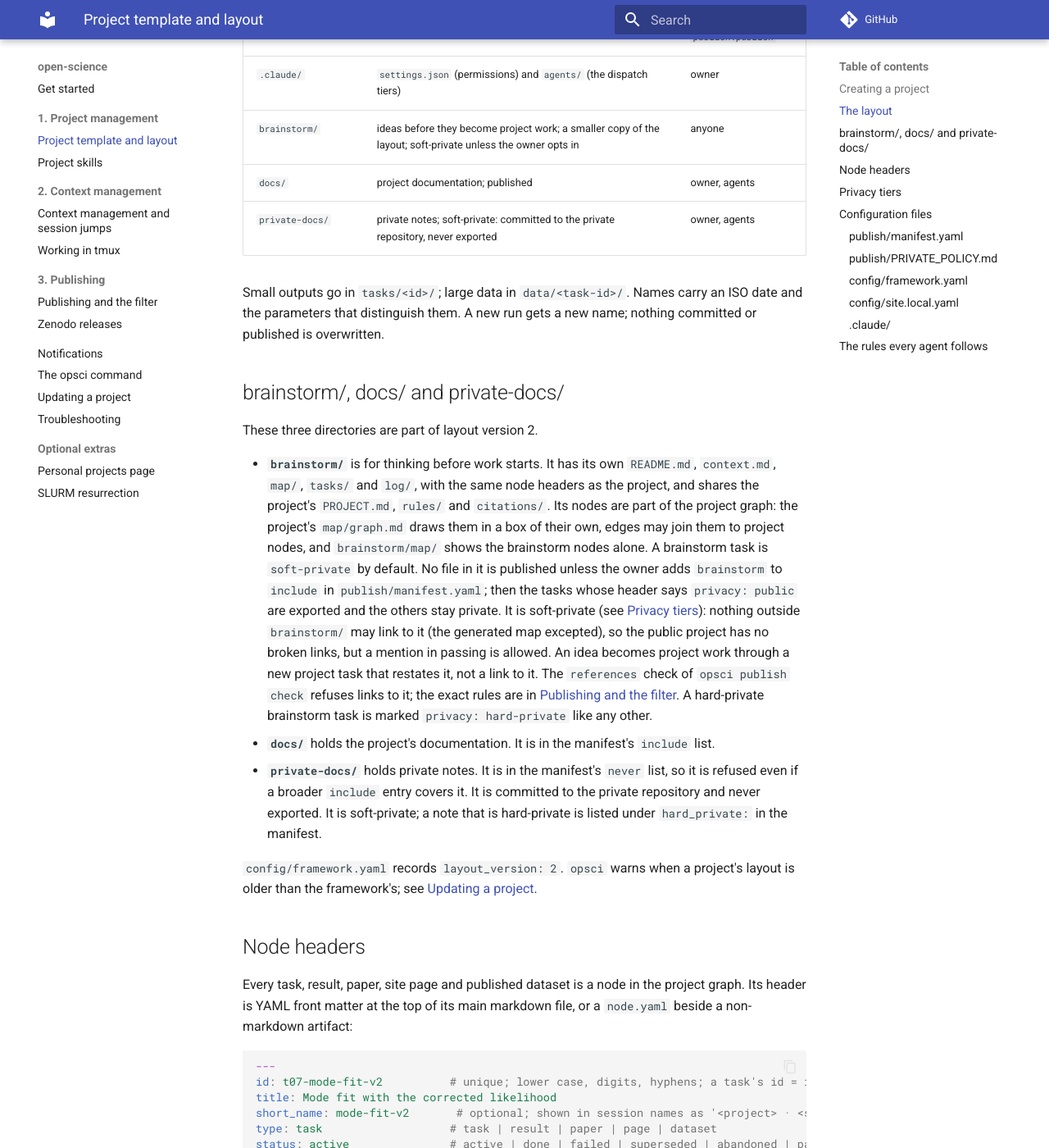
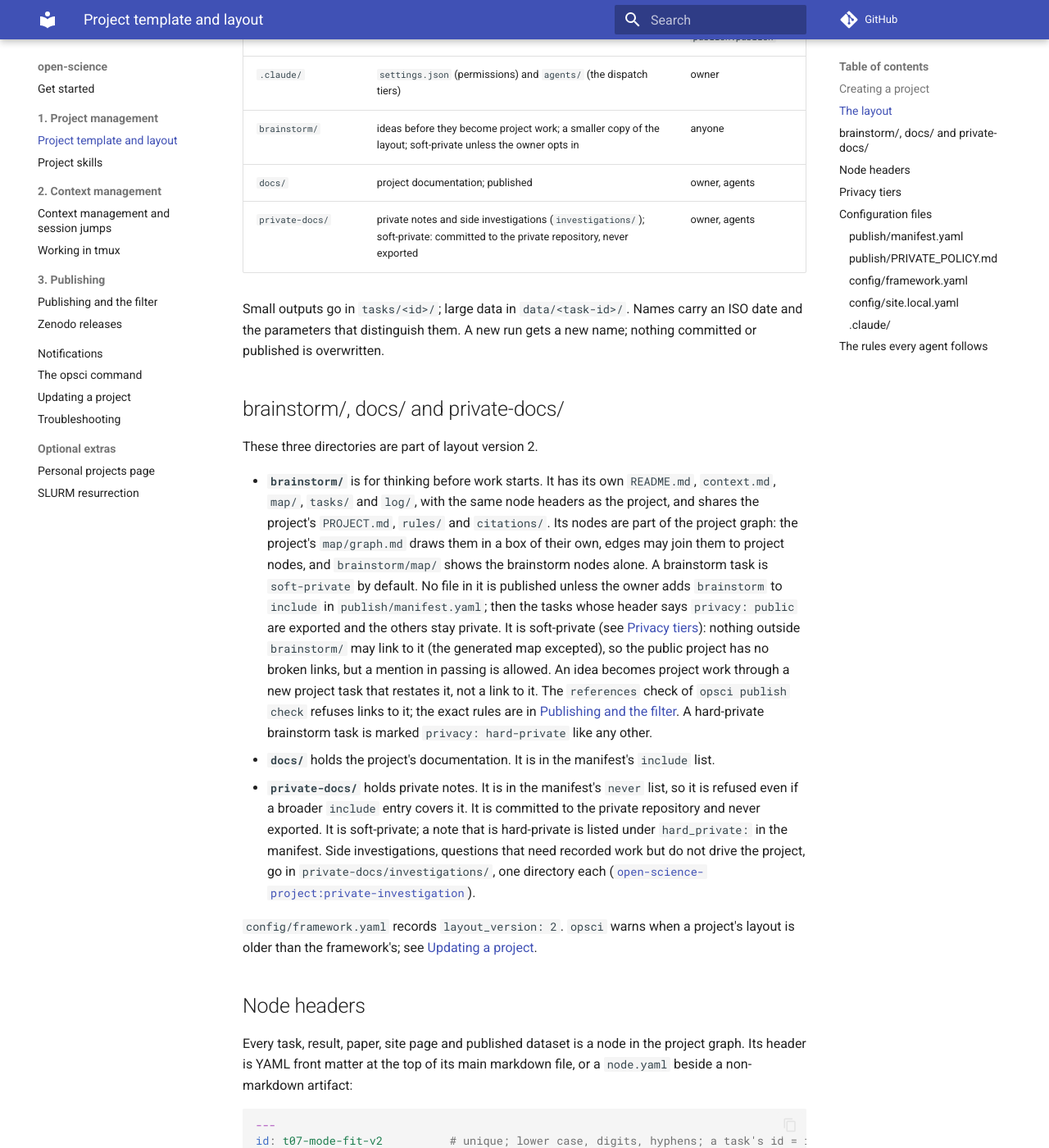
Before and after one commit to mhycheung/open-science, an MkDocs documentation site: the page built from docs/project-template.md, in a window 1280 px wide and 1400 px high, scrolled down 2335 px. Shown: the whole window at 82% size. Built offline with MkDocs 1.6.1 and Material for MkDocs 9.7.7, drawn with Linux system fonts in a browser that asks for light colours; comment, search, counter and statistics services are not loaded.

Commit message:
Docs: private-docs/investigations/ on the project template page

```diff
--- a/docs/project-template.md
+++ b/docs/project-template.md
@@ -62,7 +62,7 @@ keeping `data/MANIFEST.yaml`, `messages/README.md` and `config/site.example.yaml
 | `.claude/` | `settings.json` (permissions) and `agents/` (the dispatch tiers) | owner |
 | `brainstorm/` | ideas before they become project work; a smaller copy of the layout; soft-private unless the owner opts in | anyone |
 | `docs/` | project documentation; published | owner, agents |
-| `private-docs/` | private notes; soft-private: committed to the private repository, never exported | owner, agents |
+| `private-docs/` | private notes and side investigations (`investigations/`); soft-private: committed to the private repository, never exported | owner, agents |
 
 Small outputs go in `tasks/<id>/`; large data in `data/<task-id>/`. Names carry an ISO date
 and the parameters that distinguish them. A new run gets a new name; nothing committed or
@@ -90,7 +90,9 @@ These three directories are part of layout version 2.
 - **`private-docs/`** holds private notes. It is in the manifest's `never` list, so it is
   refused even if a broader `include` entry covers it. It is committed to the private
   repository and never exported. It is soft-private; a note that is hard-private is listed
-  under `hard_private:` in the manifest.
+  under `hard_private:` in the manifest. Side investigations, questions that need recorded
+  work but do not drive the project, go in `private-docs/investigations/`, one directory
+  each ([`open-science-project:private-investigation`](project-skills.md#open-science-projectprivate-investigation)).
 
 `config/framework.yaml` records `layout_version: 2`. `opsci` warns when a project's layout
 is older than the framework's; see [Updating a project](updating.md).
```
